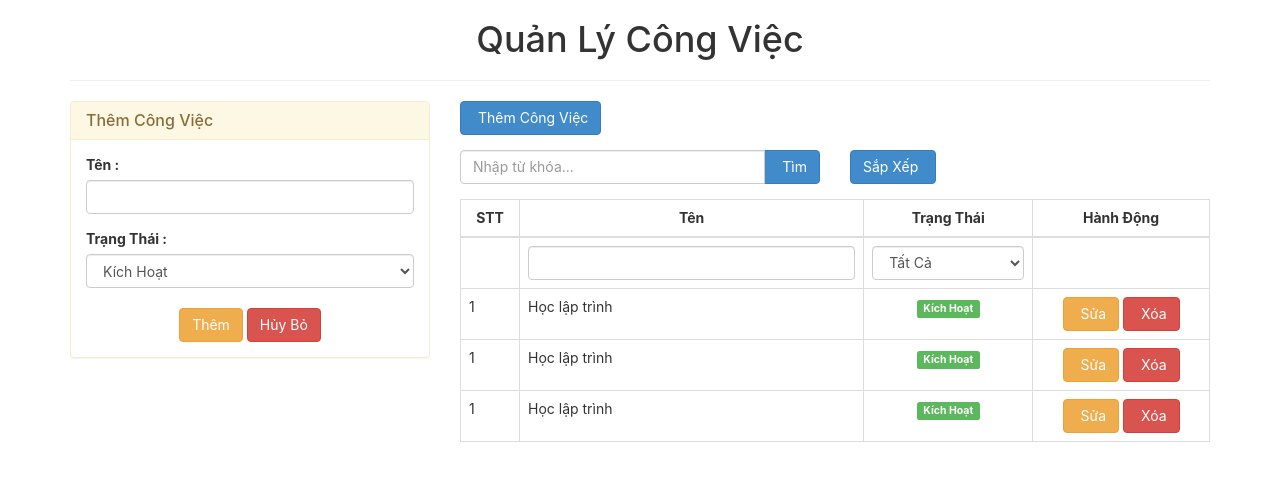
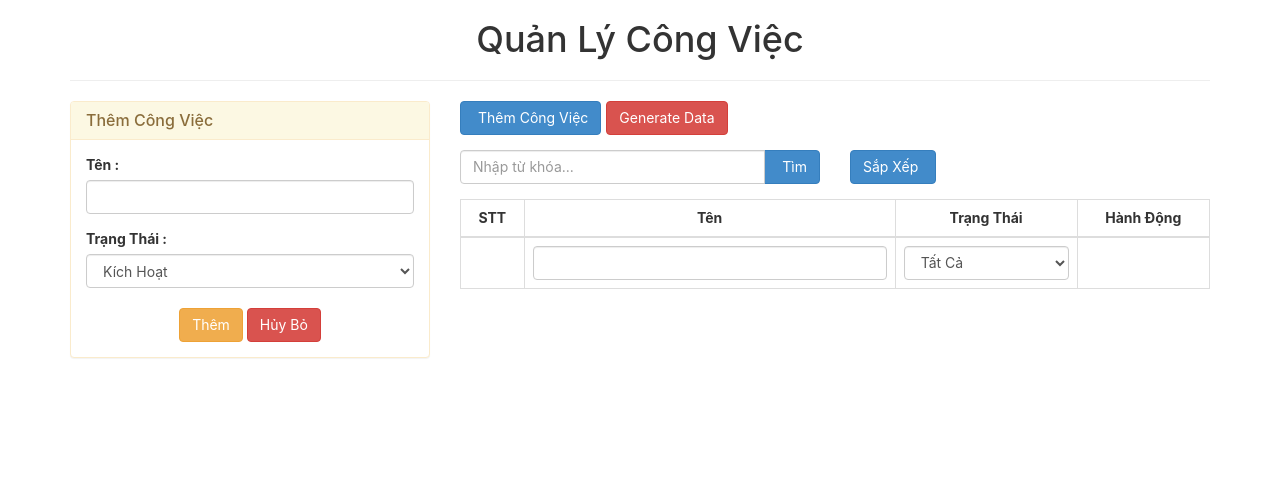
Before and after one commit to duytien812/REACJS-React-Project2, a React (Create React App) app: page / in a window 1280 px wide. Shown: the top 480 px of the page. Built offline with nearby package versions, Linux system fonts and the light colour scheme.

Commit message:
18. Project 2 : Hiển Thị Danh Sách Công Việc (lưu trữ danh sách trên LocalStorage & SessionStorage)

```diff
--- a/src/App.js
+++ b/src/App.js
@@ -5,7 +5,58 @@ import Control from './components/Control';
 import TaskList from './components/TaskList';
 
 class App extends Component {
+
+	constructor(props) {
+		super(props);
+		this.state = {
+			tasks : []  //id: unique, name, status
+		}
+	}
+
+	componentWillMount() {
+		if(localStorage && localStorage.getItem('tasks')) {
+			var tasks = JSON.parse(localStorage.getItem('tasks'));
+			this.setState({
+				tasks : tasks
+			});
+		}
+	}
+
+	onGenerateData = () => {
+		var tasks = [
+			{
+				id: this.generateID(),
+				name: 'Học lập trình',
+				status: true
+			},
+			{
+				id: this.generateID(),
+				name: 'Đi bơi',
+				status: true
+			},
+			{
+				id: this.generateID(),
+				name: 'Ngủ',
+				status: true
+			},
+		];
+		this.setState({
+			tasks : tasks,
+		});
+		localStorage.setItem('tasks', JSON.stringify(tasks));
+	}
+
+	s4() {
+		return Math.floor((1+Math.random()) * 0x10000).toString(16).substring(1);
+	}
+
+	generateID() {
+		return this.s4() + this.s4() + '-' + this.s4() + '-' + this.s4() + '-' + this.s4() + '-' + this.s4() + '-' + this.s4() + '-' + this.s4() + '-' + this.s4();
+	}
+
 	render() {
+		var { tasks } = this.state;  // var tasks = this.state.tasks
+
 		return (
 			<div className="container">
 				<div className="text-center">
@@ -21,10 +72,17 @@ class App extends Component {
 						<button type="button" className="btn btn-primary">
 							<span className="fa fa-plus mr-5"></span>Thêm Công Việc
 						</button>
+						<button
+							type="button"
+							className="btn btn-danger ml-5"
+							onClick={ this.onGenerateData }
+						>
+							Generate Data
+						</button>
 						{/*Search - Sort*/}
 						<Control />
 						{/*List*/}
-						<TaskList />
+						<TaskList tasks={tasks} />
 					</div>
 				</div>
 			</div>
--- a/src/components/TaskItem.js
+++ b/src/components/TaskItem.js
@@ -2,13 +2,15 @@ import React, { Component } from 'react';
 
 class TaskItem extends Component {
 	render() {
+        var {task, index} = this.props;  //var task = this.props.task
+
 		return (
 			<tr>
-                <td>1</td>
-                <td>Học lập trình</td>
+                <td>{index + 1}</td>
+                <td>{task.name}</td>
                 <td className="text-center">
-                    <span className="label label-success">
-                                Kích Hoạt
+                    <span className={task.status === true ? 'label label-danger' : 'label label-success'}>
+                                {task.status === true ? 'Kích hoạt' : 'Ẩn'}
                             </span>
                 </td>
                 <td className="text-center">
--- a/src/components/TaskList.js
+++ b/src/components/TaskList.js
@@ -3,6 +3,11 @@ import TaskItem from './TaskItem';
 
 class TaskList extends Component {
 	render() {
+        var {tasks} = this.props;  // var tasks = this.props.tasts;
+        var elmTasks = tasks.map((task, index) => {
+            return <TaskItem key={task.id} index={index} task={task} />
+        });
+
 		return (
 			<div className="row mt-15">
                 <div className="col-xs-12 col-sm-12 col-md-12 col-lg-12">
@@ -30,9 +35,7 @@ class TaskList extends Component {
                                 </td>
                                 <td></td>
                             </tr>
-                            <TaskItem />
-                            <TaskItem />
-                            <TaskItem />
+                            { elmTasks }
                         </tbody>
                     </table>
                 </div>
```
Also changed, not shown: NOTE.TXT.
